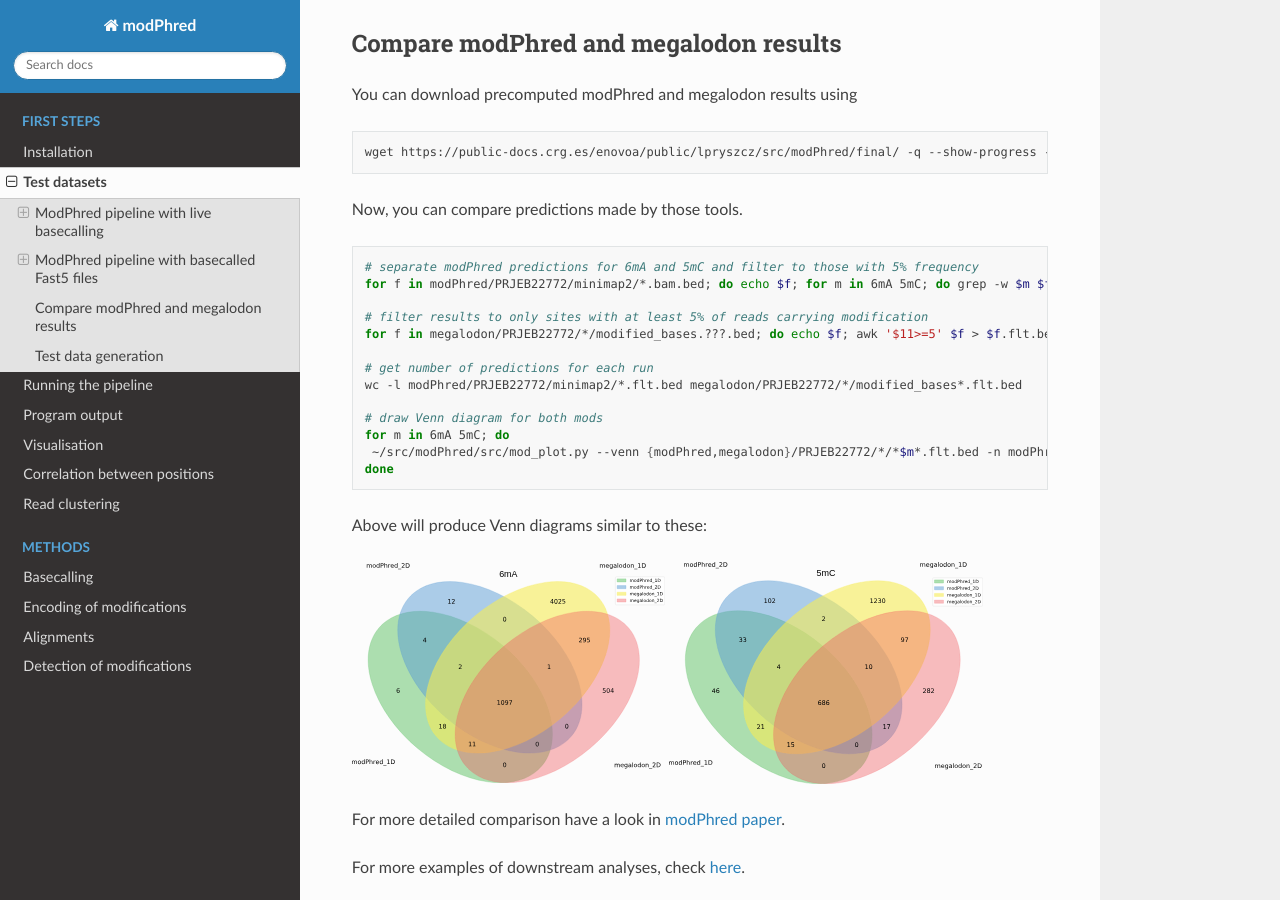
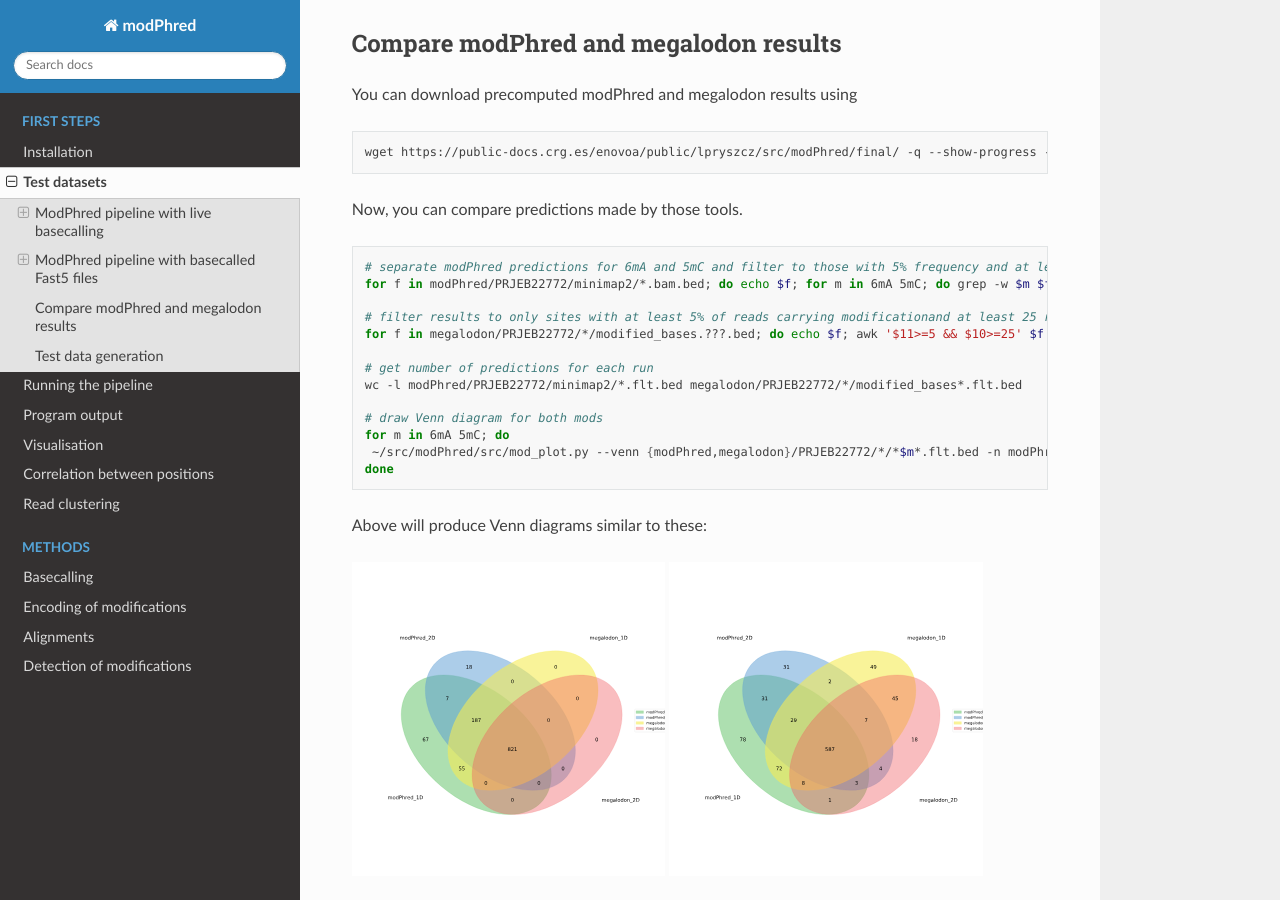
Before and after one commit to novoalab/modPhred, a Sphinx documentation site: the page built from docs/test.rst, in a window 1280 px wide and 900 px high, scrolled down 1868 px. Built offline with Sphinx 7.4.7 and the Read the Docs theme 2.0.0, drawn with Linux system fonts in a browser that asks for light colours.

Commit message:
comparison with megalodon updated

```diff
--- a/docs/test.rst
+++ b/docs/test.rst
@@ -102,11 +102,11 @@
 
 .. code-block:: bash
 
-   # separate modPhred predictions for 6mA and 5mC and filter to those with 5% frequency
-   for f in modPhred/PRJEB22772/minimap2/*.bam.bed; do echo $f; for m in 6mA 5mC; do grep -w $m $f | awk '$11>=5' > $f.$m.flt.bed; done; done
+   # separate modPhred predictions for 6mA and 5mC and filter to those with 5% frequency and at least 25 reads aligned
+   for f in modPhred/PRJEB22772/minimap2/*.bam.bed; do echo $f; for m in 6mA 5mC; do grep -w $m $f | awk '$11>=5 && $10>=25' > $f.$m.flt.bed; done; done
 
-   # filter results to only sites with at least 5% of reads carrying modification
-   for f in megalodon/PRJEB22772/*/modified_bases.???.bed; do echo $f; awk '$11>=5' $f > $f.flt.bed; done
+   # filter results to only sites with at least 5% of reads carrying modificationand at least 25 reads aligned
+   for f in megalodon/PRJEB22772/*/modified_bases.???.bed; do echo $f; awk '$11>=5 && $10>=25' $f > $f.flt.bed; done
 
    # get number of predictions for each run
    wc -l modPhred/PRJEB22772/minimap2/*.flt.bed megalodon/PRJEB22772/*/modified_bases*.flt.bed
```
Also changed, not shown: docs/venn.5mC.05.svg, docs/venn.6mA.05.svg.
